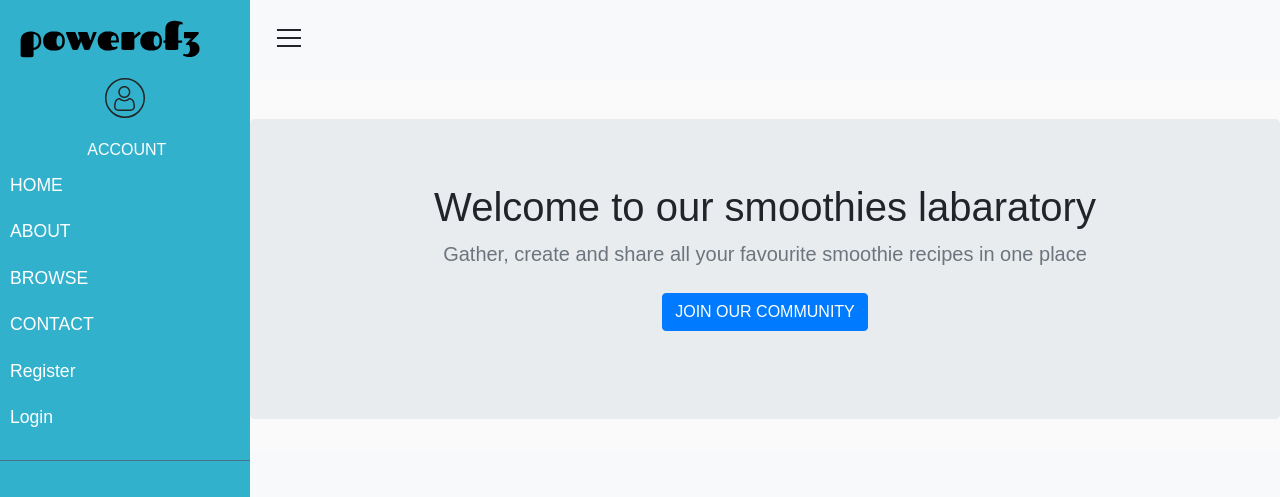
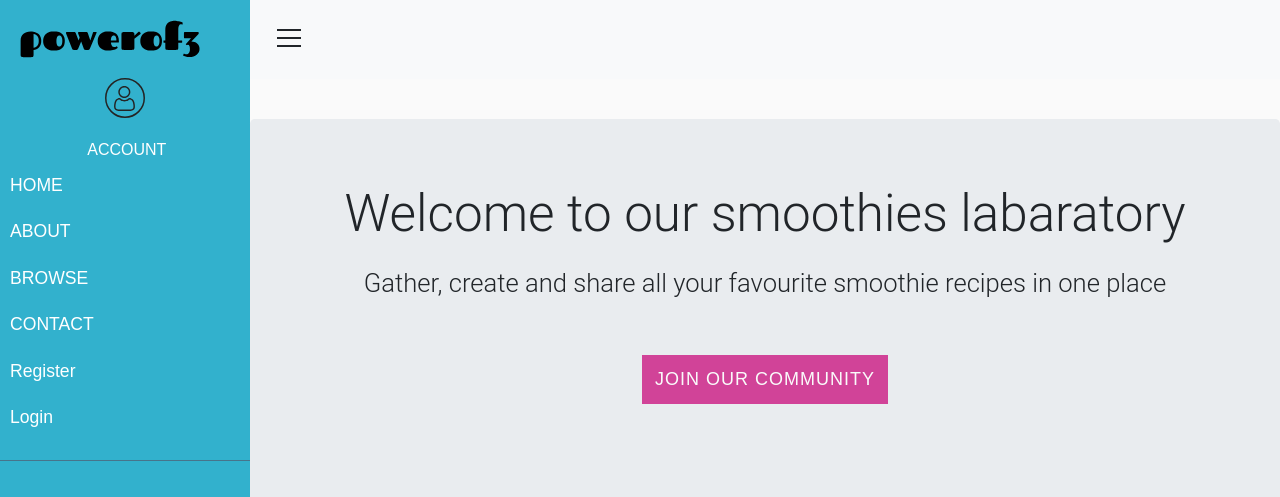
Before and after one commit to Code-Institute-Submissions/powerof3, a Flask app: page / in a window 1280 px wide. Shown: the top 497 px of the page. Run offline with Flask 2, Linux system fonts and the light colour scheme; data comes from the database, SQL or seed files in the repository; some libraries are stand-ins or nearby versions.

Commit message:
Created footer and added some styling

```diff
--- a/po3/static/css/style.css
+++ b/po3/static/css/style.css
@@ -13,6 +13,21 @@
 
 html {
     height: 100vh;
+}
+
+.join-btn {
+    background-color: var(--mainPink);
+    border-radius: 0;
+    font-family: Arial, Helvetica, sans-serif;
+    font-style: normal;
+    font-weight: normal;
+    font-size: 18px;
+    line-height: 35px;
+    text-decoration: none;
+    color: var(--mainWhite);
+
+/* or 139% */
+letter-spacing: 1px;
 }
 
 /* Navbar */
@@ -125,6 +140,33 @@
 }
 
 /***********************************
+*** LANDING PAGE *******************
+***********************************/
+.front-heading {
+    font-family: var(--mainFont);
+    font-style: normal;
+    font-weight: 300;
+    font-size: 4vw;
+}
+
+.front-heading_small {
+    font-family: var(--mainFont);
+    font-style: normal;
+    font-weight: 300;
+    font-size: 2vw;
+}
+
+.intersection {
+    height: 400px;
+    width: 100%;
+    background-image: url('/static/img/ananas.png');
+    background-position: center;
+    background-repeat: no-repeat;
+    background-size: cover;
+}
+
+
+/***********************************
 *** RECIPE CARD ********************
 ***********************************/
 
@@ -135,6 +177,9 @@
 .scale-on-hover:hover {
     transform: scale(1.1);
 }
+.ul_marked {
+    list-style-image: url('/static/img/list_marker.png');
+  }
 /***********************************
 *** ABOUT **************************
 ***********************************/
--- a/po3/templates/base.html
+++ b/po3/templates/base.html
@@ -80,7 +80,17 @@
             {% endblock %}
         </div>
     </div>
-
+    <footer id="footerpad">
+        <div class="container">
+            <div class="row">
+                <div class="col-md-6 col-lg-8 mx-auto">
+                    <ul class="list-inline text-center">
+                        <li class="list-inline-item"><a href="https://www.facebook.com/rimvydas.cesonis" target="_blank"><i class="lab la-facebook icons"></i></a></li>
+                        <li class="list-inline-item"><a href="https://www.instagram.com/rimvydascesonis/" target="_blank"><i class="lab la-instagram icons"></i></a></li>
+                    </ul><p class="copyright text-muted text-center">Copyright &copy; Po3 2020 | Simple is perfect</p></div>
+            </div>
+        </div>
+    </footer>
     <script src="https://code.jquery.com/jquery-3.5.1.slim.min.js" integrity="sha384-DfXdz2htPH0lsSSs5nCTpuj/zy4C+OGpamoFVy38MVBnE+IbbVYUew+OrCXaRkfj" crossorigin="anonymous"></script>
     <script src="https://cdn.jsdelivr.net/npm/popper.js@1.16.0/dist/umd/popper.min.js" integrity="sha384-Q6E9RHvbIyZFJoft+2mJbHaEWldlvI9IOYy5n3zV9zzTtmI3UksdQRVvoxMfooAo" crossorigin="anonymous"></script>
     <script src="https://stackpath.bootstrapcdn.com/bootstrap/4.5.0/js/bootstrap.min.js" integrity="sha384-OgVRvuATP1z7JjHLkuOU7Xw704+h835Lr+6QL9UvYjZE3Ipu6Tp75j7Bh/kR0JKI" crossorigin="anonymous"></script>
--- a/po3/templates/index.html
+++ b/po3/templates/index.html
@@ -3,14 +3,14 @@
 {% block content %}
 <section class="jumbotron justify-content-center text-center">
     <div class="container">
-      <h1>Welcome to our smoothies labaratory</h1>
-      <p class="lead text-muted">Gather, create and share all your favourite smoothie recipes in one place</p>
-      <p>
-        <a href="{{url_for('users.register')}}" class="btn btn-primary my-2">JOIN OUR COMMUNITY</a>
+      <h1 class="front-heading pb-3">Welcome to our smoothies labaratory</h1>
+      <h2 class="front-heading_small pb-5">Gather, create and share all your favourite smoothie recipes in one place</h2>
+      <p class="pb-5">
+        <a href="{{url_for('users.register')}}" class="btn join-btn">JOIN OUR COMMUNITY</a>
       </p>
     </div>
   </section>
-
+<div class="intersection"></div>
   <div class="album py-5 bg-light">
     <div class="container">
       <div class="row">
--- a/po3/templates/recipe_card.html
+++ b/po3/templates/recipe_card.html
@@ -17,9 +17,9 @@
       <p class="card-text">{{recipe.description}}</p>
     </div>
     <ul class="list-group list-group-flush">
-      <li class="list-group-item">{{recipe.ingriedient1}}</li>
-      <li class="list-group-item">{{recipe.ingriedient2}}</li>
-      <li class="list-group-item">{{recipe.ingriedient3}}</li>
+      <li class="list-group-item ul_marked">{{recipe.ingriedient1}}</li>
+      <li class="list-group-item ul_marked">{{recipe.ingriedient2}}</li>
+      <li class="list-group-item ul_marked">{{recipe.ingriedient3}}</li>
     </ul>
     {% if recipe.chef == current_user %}
     <div class="card-body">
```
Also changed, not shown: po3/static/img/ananas.png (added), po3/static/img/list_marker.png (added).
